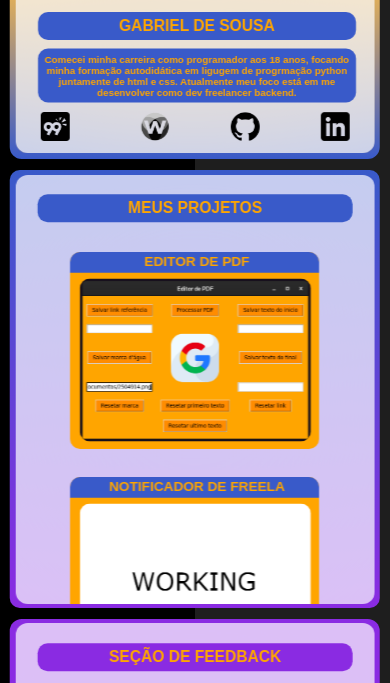
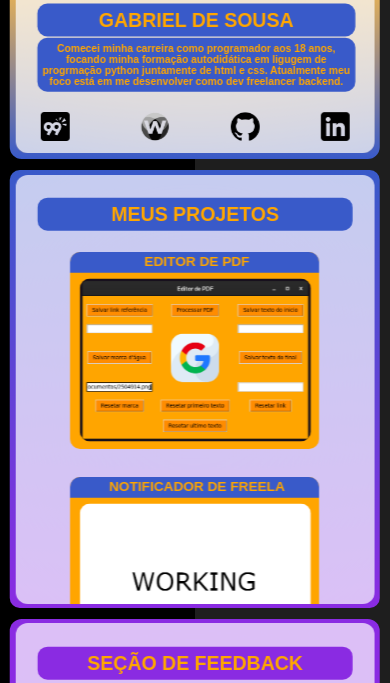
Before and after one commit to GabrieldeSousaLeite/h, a plain HTML site: page index.html in a window 390 px wide. Shown: the part 235-918 px from the top of the page. Drawn offline with Linux system fonts and the light colour scheme.

Commit message:
Correções de posição do h2 e h3 na painel1

```diff
--- a/estilo.css
+++ b/estilo.css
@@ -117,14 +117,14 @@ body {
     overflow: hidden;
 }
 
-@media screen and (max-width: 540px){
+@media screen and (max-width: 500px){
     .painel1 .base1 h2{
-        transform: translate(7%, calc(0% + 100%)) !important;
+        transform: translate(6.8%, calc(0% + 50%)) !important;
 
     }
 
     .painel1 h3{
-        transform: translate(7%, calc(0% + 125%)) !important;
+        transform: translate(6.8%, calc(0% + 105%)) !important;
 
     }
 
@@ -172,18 +172,18 @@ body {
 
     h3{
         transform: translate(9%, calc(0% + 125%)) !important;
-        font-size: 2.5vw !important;
+        font-size: 2.64vw !important;
         width: 79vw !important;
     }
 
     h2{
-        font-size: 4vw !important;
+        font-size: 5vw !important;
         transform: translate(-1%, calc(-0% + 8%)) !important;
         position: fixed;
     }
 
     .painel1 h2{
-        transform: translate(9%, calc(0% + 100%)) !important;
+        transform: translate(9%, calc(0% + 80%)) !important;
         width: 79vw !important;
         position: absolute !important;
     }
```
